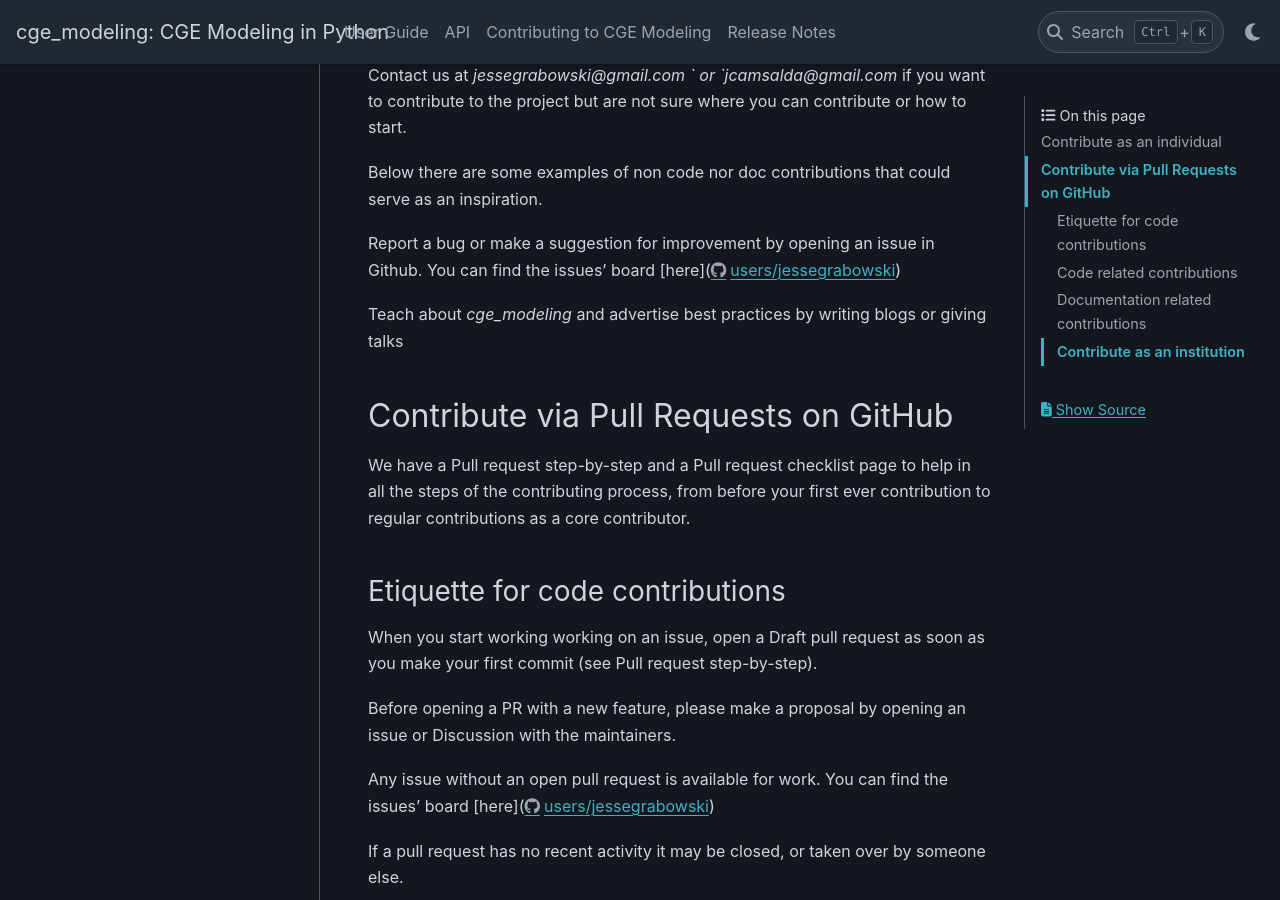
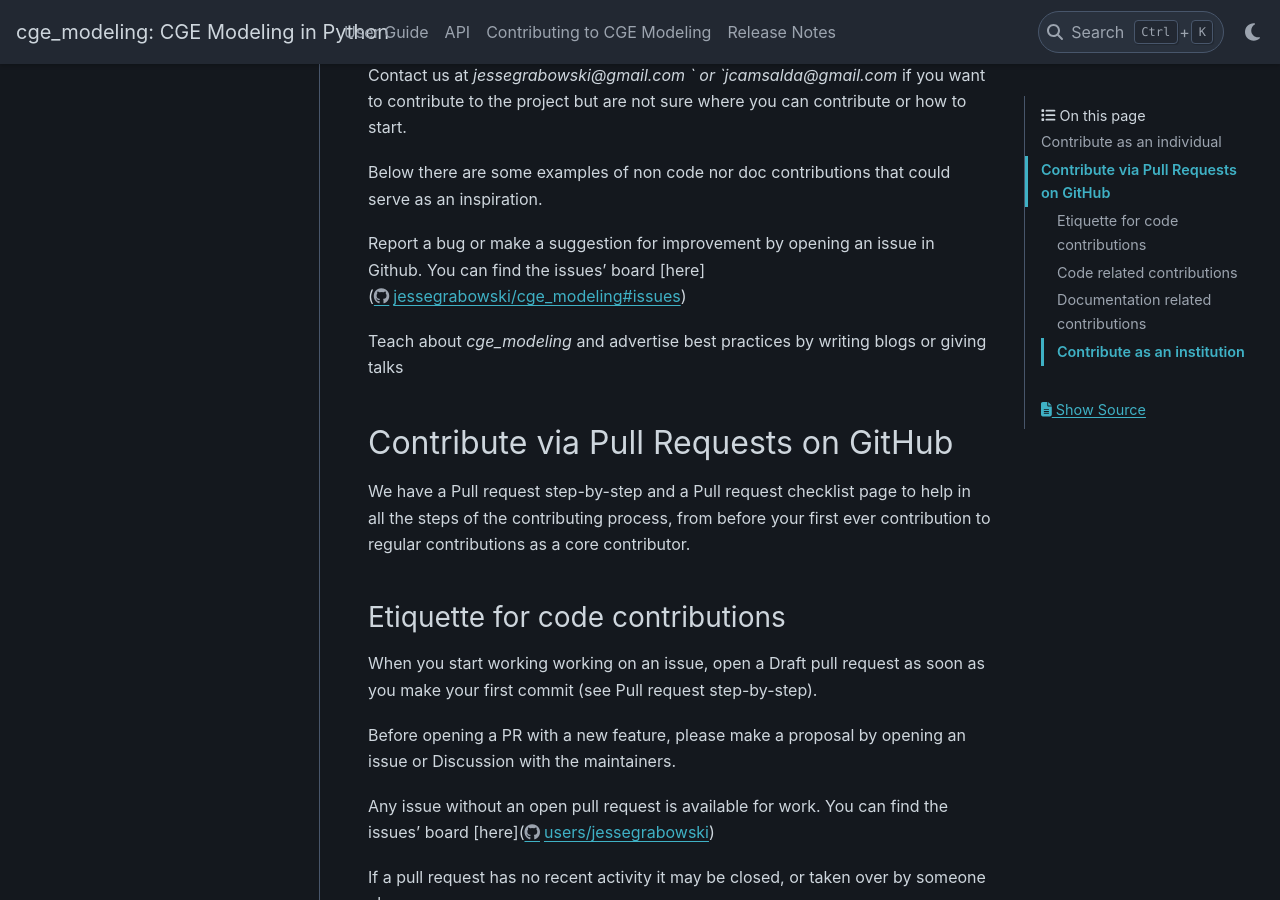
Before and after one commit to jessegrabowski/cge_modeling, a Sphinx documentation site: the page built from docs/source/contributing/contributing.rst, in a window 1280 px wide and 900 px high, scrolled down 467 px. Built offline with Sphinx 7.4.7 and the PyData theme 0.15.4, drawn with Linux system fonts in a browser that asks for light colours; pages that are not in the unit, such as notebooks, are missing from menus; some of the changed lines change nothing that is shown.

Commit message:
Update docs/source/contributing/contributing.rst
Co-authored-by: Jesse Grabowski <48652735+jessegrabowski@users.noreply.github.com>

```diff
--- a/docs/source/contributing/contributing.rst
+++ b/docs/source/contributing/contributing.rst
@@ -13,7 +13,7 @@
 
 Below there are some examples of non code nor doc contributions that could serve as an inspiration.
 
-Report a bug or make a suggestion for improvement by opening an issue in Github. You can find the issues' board [here](https://github.com/users/jessegrabowski/projects/2/views/1)
+Report a bug or make a suggestion for improvement by opening an issue in Github. You can find the issues' board [here](https://github.com/jessegrabowski/cge_modeling/issues)
 
 Teach about `cge_modeling` and advertise best practices by writing blogs or giving talks
 
```
